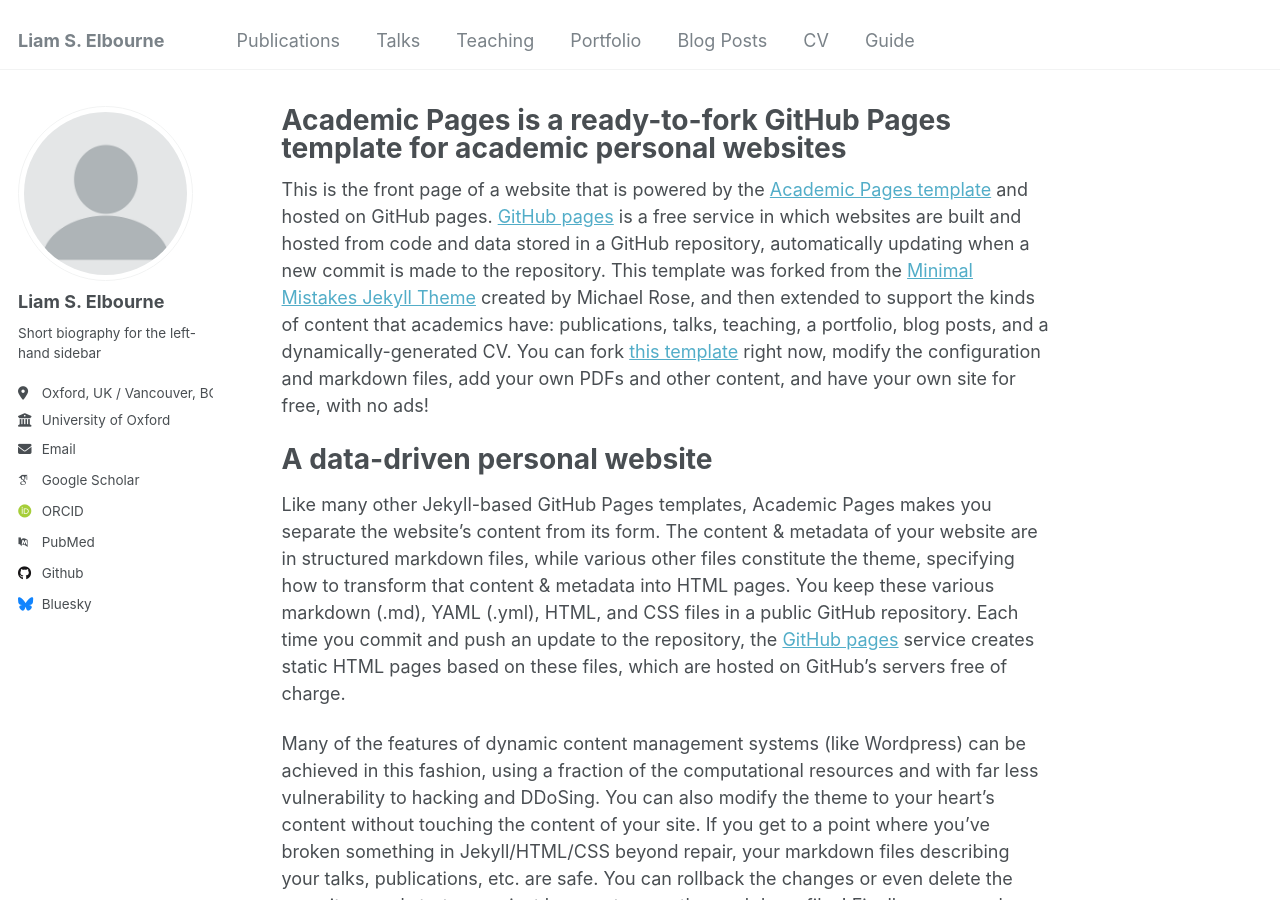
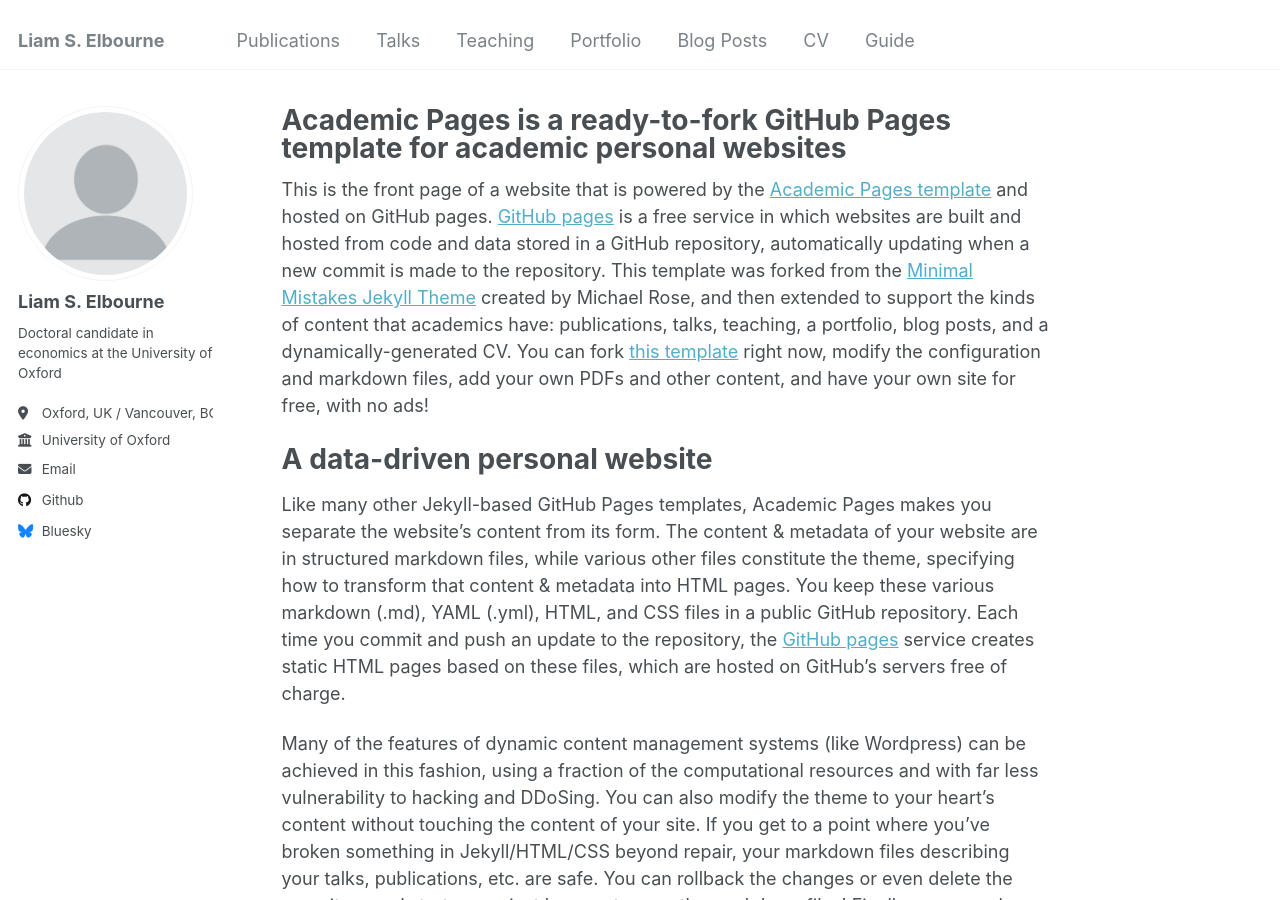
Before and after one commit to LiamSElbourne/LiamSElbourne.github.io, a Jekyll site: the page built from _pages/about.md, in a window 1280 px wide and 900 px high. Built offline with Jekyll 4.4.1, drawn with Linux system fonts in a browser that asks for light colours; some web fonts are replaced.

Commit message:
Update _config.yml

```diff
--- a/_config.yml
+++ b/_config.yml
@@ -23,22 +23,22 @@ author:
   # Biographic information
   avatar           : "profile.png"
   name             : "Liam S. Elbourne"
-  pronouns         : # example: "she/her"
-  bio              : "Short biography for the left-hand sidebar"
+  # pronouns         : "he/him"
+  bio              : "Doctoral candidate in economics at the University of Oxford"
   location         : "Oxford, UK / Vancouver, BC"
   employer         : "University of Oxford"
   uri              : # URL
   email            : "liam.elbourne@economics.ox.ac.uk"
 
   # Academic websites
-  arxiv            : # URL - Update with the correct link to your profile
-  googlescholar    : "https://scholar.google.com/citations?user=PS_CX0AAAAAJ"
-  impactstory      : # URL
-  orcid            : "http://orcid.org/yourorcidurl"
-  semantic         : # URL
-  pubmed           : "https://www.ncbi.nlm.nih.gov/pubmed/?term=john+snow"
-  researchgate     : # URL
-  scopus           : # URL
+  # arxiv            : # URL - Update with the correct link to your profile
+  # googlescholar    : "https://scholar.google.com/citations?user=PS_CX0AAAAAJ"
+  # impactstory      : # URL
+  # orcid            : "http://orcid.org/yourorcidurl"
+  # semantic         : # URL
+  # pubmed           : "https://www.ncbi.nlm.nih.gov/pubmed/?term=john+snow"
+  # researchgate     : # URL
+  # scopus           : # URL
 
   # Repositories and software development
   bitbucket        : # Username - Update with your username on the site
```
